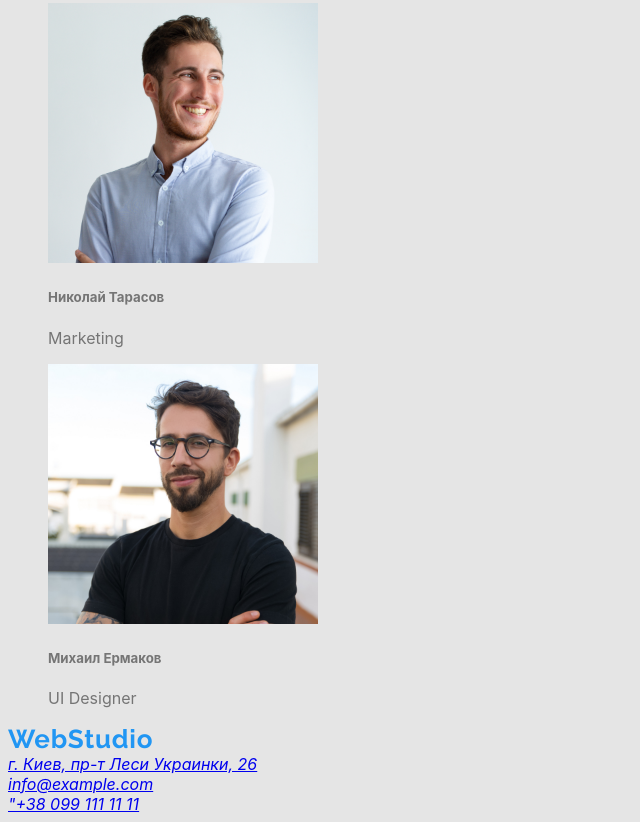
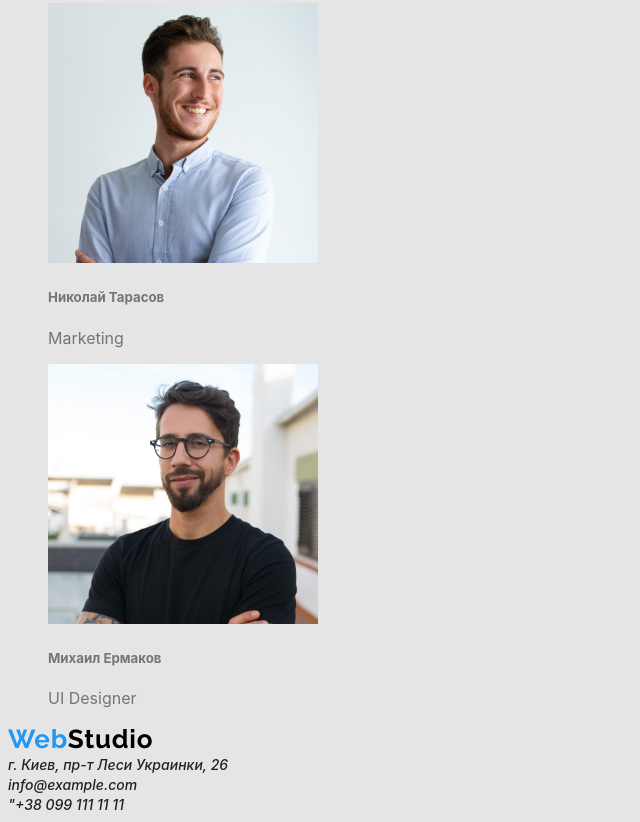
Before and after one commit to IrynaFedorova/goit-markup-hw-02, a plain HTML site: page index.html in a window 1280 px wide. Shown: the part 2312-3134 px from the top of the page, without its empty margins (0-640 px from the left). Drawn offline with Linux system fonts and the light colour scheme.

Commit message:
Дополняет правки в поле hero-title & site-list

```diff
--- a/css/styles.css
+++ b/css/styles.css
@@ -74,6 +74,7 @@ line-height: 1,7px;
     font-size: 44px;
     line-height: 1,36px;
     text-align: center;
+    background-color: #2F303A;
 }
 
 /*buttun*/
@@ -87,6 +88,7 @@ line-height: 1,7px;
     display: inline-block;
     border: 1px solid black;
 }
+
 .button.primary {
     background-color: var(--accent-color);
     color: #E5E5E5;
--- a/index.html
+++ b/index.html
@@ -31,7 +31,7 @@
     <!--Герой-->
         <section class="hero">
             <h1 class="hero-title">Эффективные решения для вашего бизнеса</h1>
-            <button type="button" class="button primary">Заказать услугу</button>
+            <button type="button" class="button.primary">Заказать услугу</button>
         </section>
     <section class="section">
     <!---<h2 class="section-title">О нас</h2>-->
@@ -92,12 +92,12 @@
 
 <!--Футер-->
 <footer id="contacts">
-    <a href="./index.html" class="logo">WebStudio</a>
-    <address class="auth-nav-list"><a href="https://www.google.com/maps/embed?pb=!1m18!1m12!1m3!1d2541.7794508425072!2d30.536197115730527!3d50.42658067947204!2m3!1f0!2f0!3f0!3m2!1i1024!2i768!4f13.1!3m3!1m2!1s0x40d4cf0e033ecbe9%3A0x57a4dffefec77da0!2z0LHRg9C7LiDQm9C10YHQuCDQo9C60YDQsNC40L3QutC4LCAyNiwg0JrQuNC10LIsIDAyMDAw!5e0!3m2!1sru!2sua!4v1602182648974!5m2!1sru!2sua" target="blanc">г. Киев, пр-т Леси Украинки, 26</a>
+    <a href="./index.html" class="logo">Web<span class="accent">Studio</a>
+    <address class="site-nav-list"><a href="https://www.google.com/maps/embed?pb=!1m18!1m12!1m3!1d2541.7794508425072!2d30.536197115730527!3d50.42658067947204!2m3!1f0!2f0!3f0!3m2!1i1024!2i768!4f13.1!3m3!1m2!1s0x40d4cf0e033ecbe9%3A0x57a4dffefec77da0!2z0LHRg9C7LiDQm9C10YHQuCDQo9C60YDQsNC40L3QutC4LCAyNiwg0JrQuNC10LIsIDAyMDAw!5e0!3m2!1sru!2sua!4v1602182648974!5m2!1sru!2sua" target="blanc">г. Киев, пр-т Леси Украинки, 26</a>
     </address>
-    <address class="auth-nav-list"><a href="mailto:info@example.com">info@example.com</a>
+    <address class="site-nav-list"><a href="mailto:info@example.com">info@example.com</a>
     </address>
-    <address class="auth-nav-list"><a href="tel:+380991111111">"+38 099 111 11 11</a>
+    <address class="site-nav-list"><a href="tel:+380991111111">"+38 099 111 11 11</a>
     </address>
 </footer>
 </body>
```
